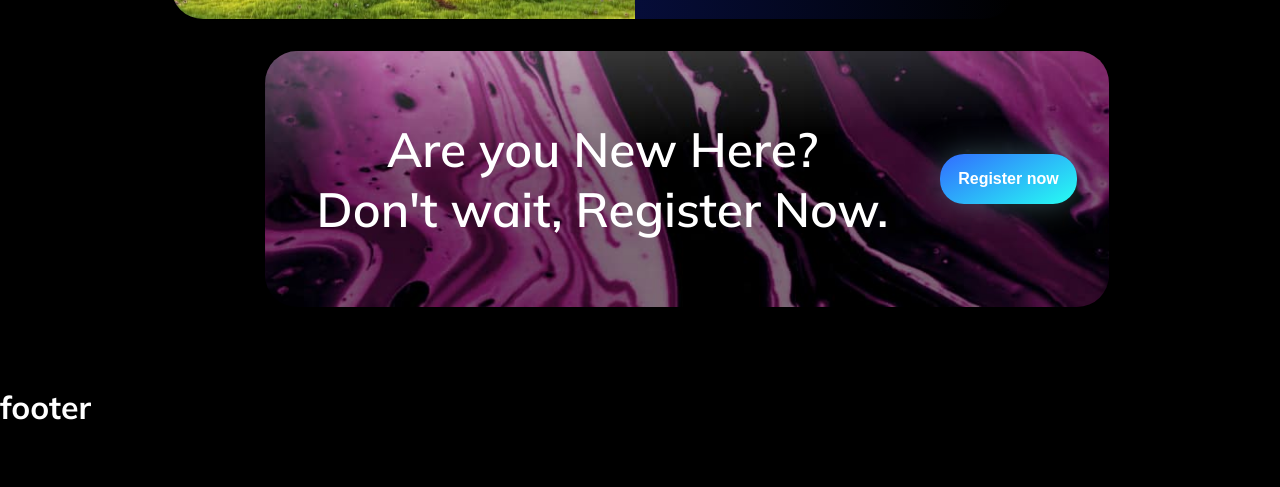
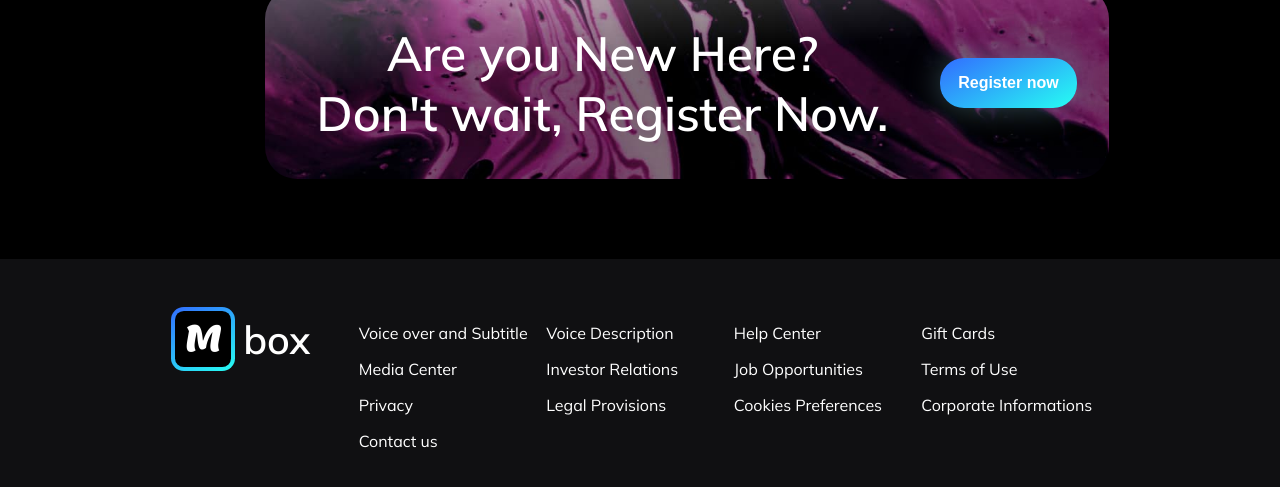
Before and after one commit to IrmaLerrr/MBoxOnlineTV, a website: page src/index.pug in a window 1280 px wide. Shown: the part 2796-3283 px from the top of the page. Before the commit the page ends 3244 px from the top, so only its background shows below. Drawn offline with nearby package versions, Linux system fonts and the light colour scheme; files that its build step writes are made by us from their sources.

Commit message:
Add footer

```diff
--- a/src/modules/footer.pug
+++ b/src/modules/footer.pug
@@ -1,3 +1,23 @@
-footer
-  .footer
-    h1 footer
+footer.section-footer
+  .container.footer
+    .col1
+      .main-logo.footer__logo
+        .main-logo__icon M
+        .main-logo__text box
+    .col2
+      p Voice over and Subtitle
+      p Media Center
+      p Privacy
+      p Contact us
+    .col3
+      p Voice Description
+      p Investor Relations
+      p Legal Provisions
+    .col4
+      p Help Center
+      p Job Opportunities
+      p Cookies Preferences
+    .col5
+      p Gift Cards
+      p Terms of Use
+      p Corporate Informations
--- a/src/modules/header.pug
+++ b/src/modules/header.pug
@@ -1,8 +1,8 @@
 header
   .header.container
-    .header__logo
-      .logo_icon M
-      .logo_text box
+    .main-logo.header__logo
+      .main-logo__icon M
+      .main-logo__text box
     nav.header__nav-controls
       ul.nav
         a(href="#")
--- a/src/styles/style.scss
+++ b/src/styles/style.scss
@@ -51,17 +51,17 @@ a {
   align-content: center;
   font-size: 1rem;
   padding: 0.5rem 0;
+}
 
-  .header__logo {
+.main-logo {
   display: flex;
 
-    .logo_icon {
+  &__icon {
     font-size: calc($logo_size*65/100);
     font-family: "Lemonada", cursive;
     font-weight: 700;
     line-height: $logo_size;
     padding: 0;
-      margin: 0 auto;
     width: $logo_size;
     height: $logo_size;
     border: double calc($logo_size/12) transparent;
@@ -73,12 +73,11 @@ a {
     text-align: center;
   }
 
-    .logo_text {
+  &__text {
     display: inline-block;
     font-size: calc($logo_size*70/100);
     padding: 0.5rem;
     font-weight: 600;
-    }
   }
 }
 
@@ -221,7 +220,7 @@ a {
 .btn_blue {
   background: $lin_grad;
   color: white;
-  box-shadow: 0 0 2rem 0 rgba(101,147,153,0.5);
+  box-shadow: 0 0 2rem 0 rgba(101, 147, 153, 0.5);
 }
 
 .btn_white {
@@ -328,38 +327,44 @@ a {
 
 .advertisement {
   margin: 5rem auto;
+
   &__title {
     font-size: 3rem;
     margin: 0;
     font-weight: 600;
   }
+
   &__card {
     width: 90%;
-    height: 20vw;
+    height: 15vw;
     border-radius: 2rem;
     overflow: hidden;
     margin: 2rem auto;
     margin-right: 0;
   }
-  &__card:nth-child(1){
+
+  &__card:nth-child(1) {
     display: grid;
     grid-template-columns: 55% 45%;
     margin-left: 0;
 
   }
-  &__inner:nth-child(1){
+
+  &__inner:nth-child(1) {
     background-image: url(/img/ad-img.jpg);
     background-size: cover;
     background-position: center;
   }
-  &__inner:nth-child(2){
+
+  &__inner:nth-child(2) {
     background: linear-gradient(90deg, rgba(6, 13, 57, 1) 0%, rgba(0, 0, 0, 1) 100%);
     display: flex;
     justify-content: center;
     align-items: center;
     text-align: center;
   }
-  &__card:nth-child(2){
+
+  &__card:nth-child(2) {
     background-image: url(/img/offer-bg.jpg);
     background-size: cover;
     background-position: center;
@@ -368,7 +373,16 @@ a {
     align-items: center;
     text-align: center;
   }
-  &__btn{
+
+  &__btn {
     padding: 1rem 1rem;
   }
 }
+footer{
+background-color: #101012;
+}
+.footer {
+  display: grid;
+  grid-template-columns: 1fr 1fr 1fr 1fr 1fr;
+  padding: 3rem 0;
+}
```
Also changed, not shown: src/index.html, src/styles/style.css, 1 other file. Lines whose indentation alone changed are shown as unchanged.
